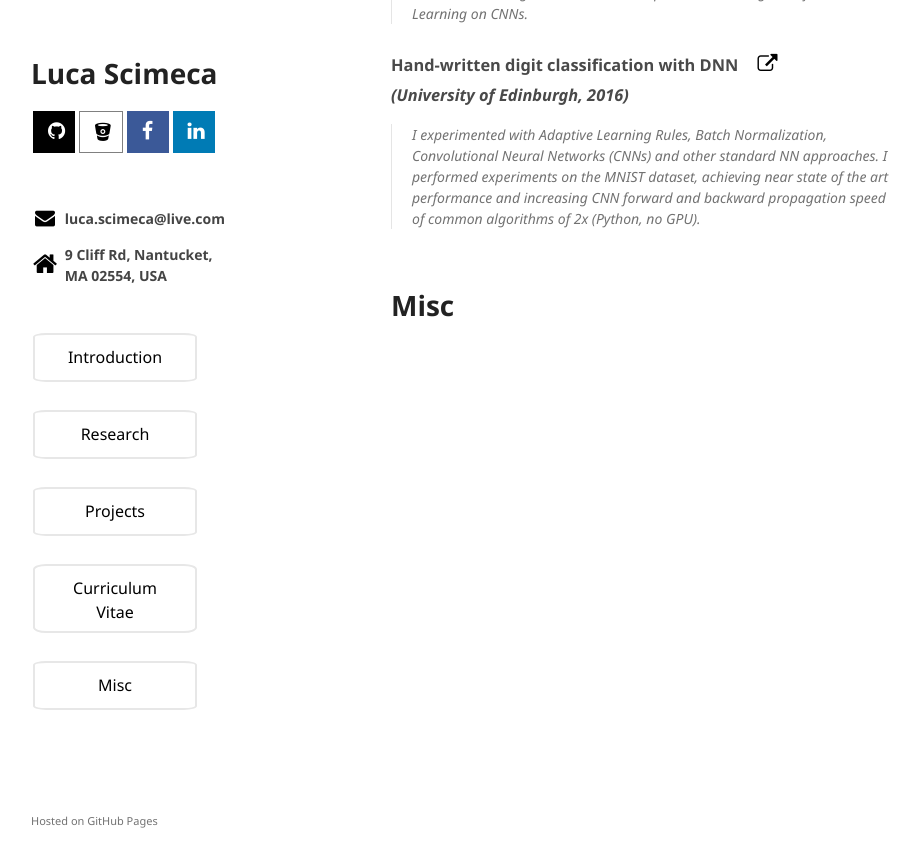
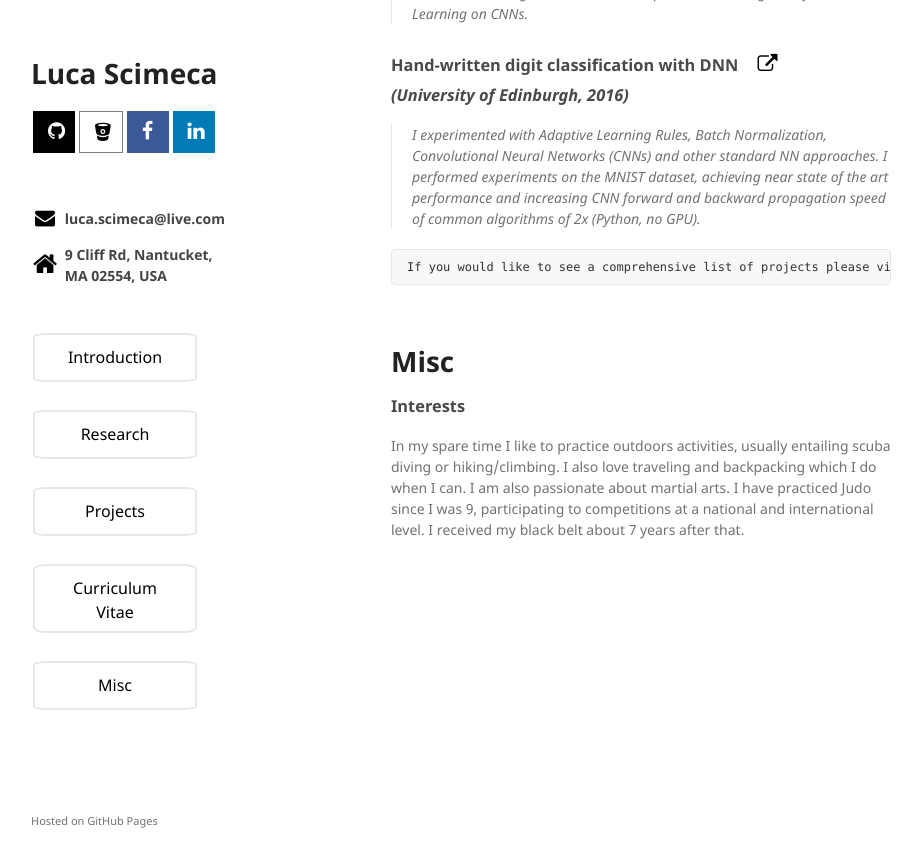
Before and after one commit to lucascimeca/lucascimeca.github.io, a Jekyll site: the page built from index.md, in a window 1280 px wide and 900 px high, scrolled down 1413 px. Shown: the top 867 px of the window, without its empty margins (179-1101 px from the left). Built offline with Jekyll 4.4.1, drawn with Linux system fonts in a browser that asks for light colours; nearby versions of some CDN libraries; the repository's description, which GitHub fills in, is left out.

Commit message:
Update index.md

````diff
--- a/index.md
+++ b/index.md
@@ -45,12 +45,18 @@ My interests lie mainly in Machine Learning and Robotics research, particularly
 
 > I experimented with Adaptive Learning Rules, Batch Normalization, Convolutional Neural Networks (CNNs) and other standard NN approaches. I performed experiments on the MNIST dataset, achieving near state of the art performance and increasing CNN forward and backward propagation speed of common algorithms of 2x (Python, no GPU).
 
+```
+If you would like to see a comprehensive list of projects please visit <a href="https://bitbucket.org/lucascimeca/">https://bitbucket.org/lucascimeca/</a>
+```
+
 <br/>
 
 # [](#Misc) Misc
 
+### Interests
 
-
+In my spare time I like to practice outdoors activities, usually entailing scuba diving or hiking/climbing. I also love traveling and backpacking which I do when I can.
+I am also passionate about martial arts. I have practiced Judo since I was 9, participating to competitions at a national and international level. I received my black belt about 7 years after that.
 
 
 <br/><br/>
````
